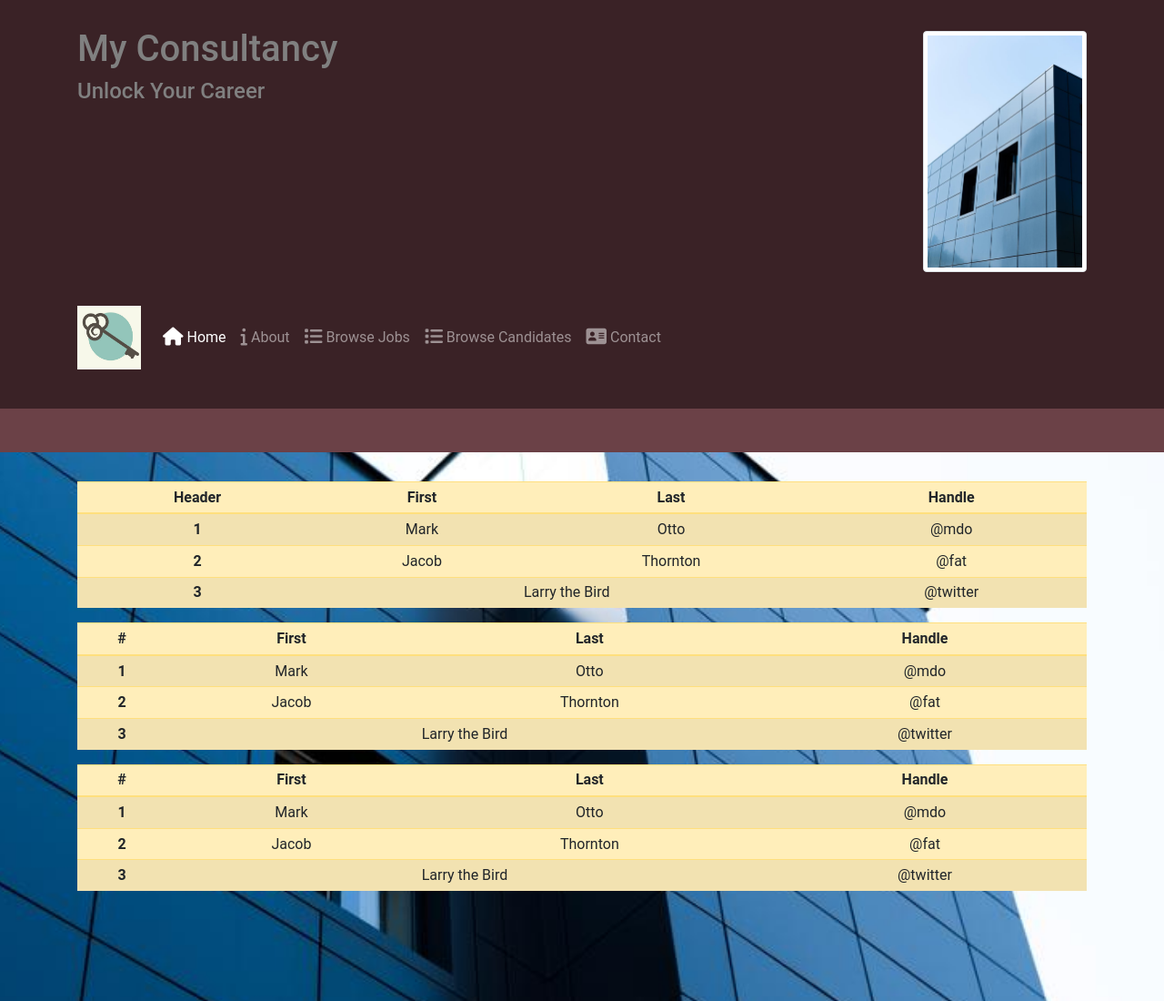
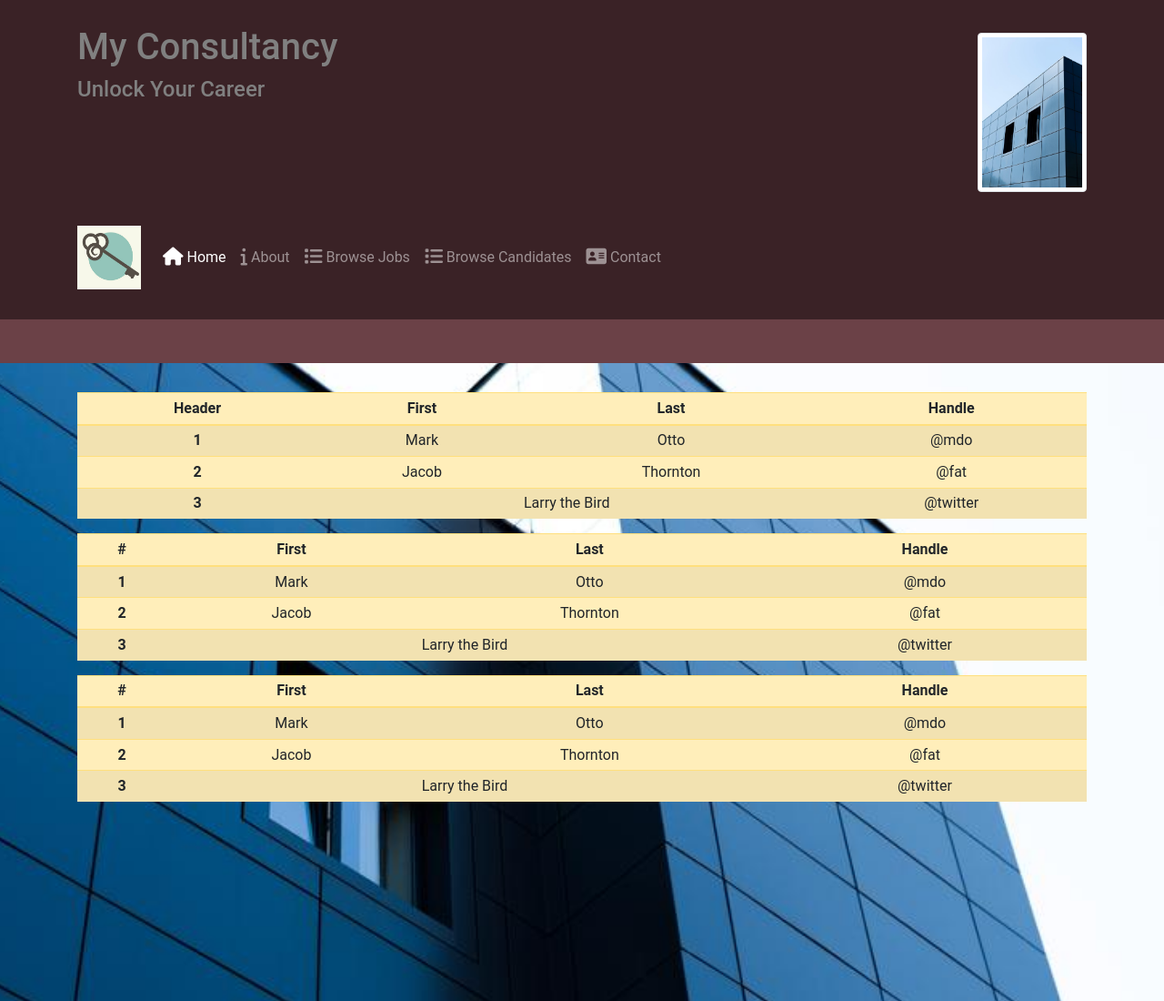
Before and after one commit to rhundal/careersite, a website: page nucampsite/index.html in a window 1280 px wide. Shown: the top 1100 px of the page at 91% size. Drawn offline with nearby package versions, Linux system fonts and the light colour scheme.

Commit message:
Adjusted Header - Jumbotron and Image

```diff
--- a/nucampsite/css/default-style.css
+++ b/nucampsite/css/default-style.css
@@ -19,7 +19,7 @@ body {
 }
 
 .jumbotron {
-    padding: 30px;
+    padding: 20px;
      background-color: #3A2226;
   /*  background-image: linear-gradient(to right, #220D32, #3D222D, #303639); */
 
--- a/nucampsite/index.html
+++ b/nucampsite/index.html
@@ -25,10 +25,10 @@
                     <div class="col-sm-4 col-md-12">
                         <div class="media">
                             <div class="media-body self-align-left mr-2">
-                                <h1 class="text-left">My Consultancy</h1>
+                                <h1 class="text-left mt-2">My Consultancy</h1>
                                 <h4 class="text-sm-left"> Unlock Your Career </h4>
                             </div>
-                            <img class="d-flex ml-10 mt-1 float-right img-fluid img-thumbnail" src="/img/office-building2.jpg" alt="office" height="50" width="180" />
+                            <img class="d-flex ml-10 mt-3 float-right img-fluid img-thumbnail" src="/img/office-building2.jpg" alt="office" height="120" width="120" />
 
                         </div>
                     </div>
```
